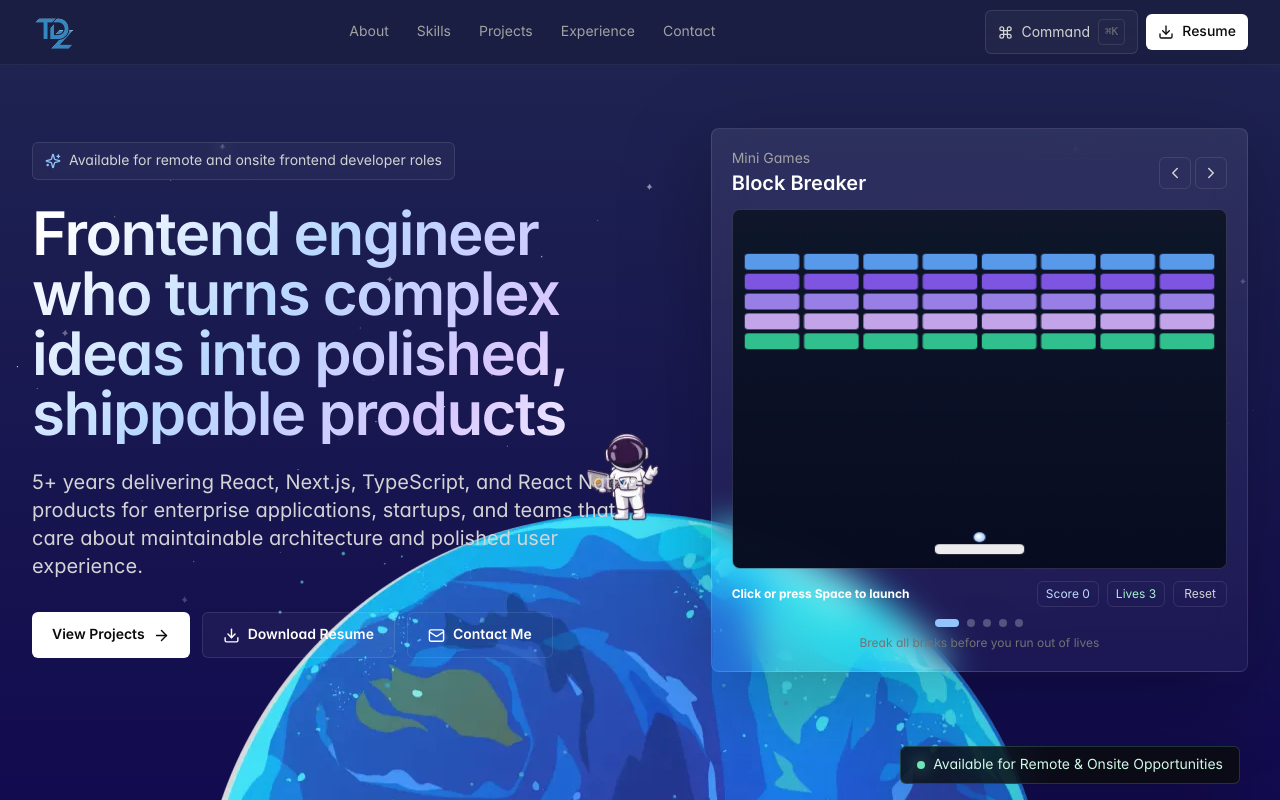
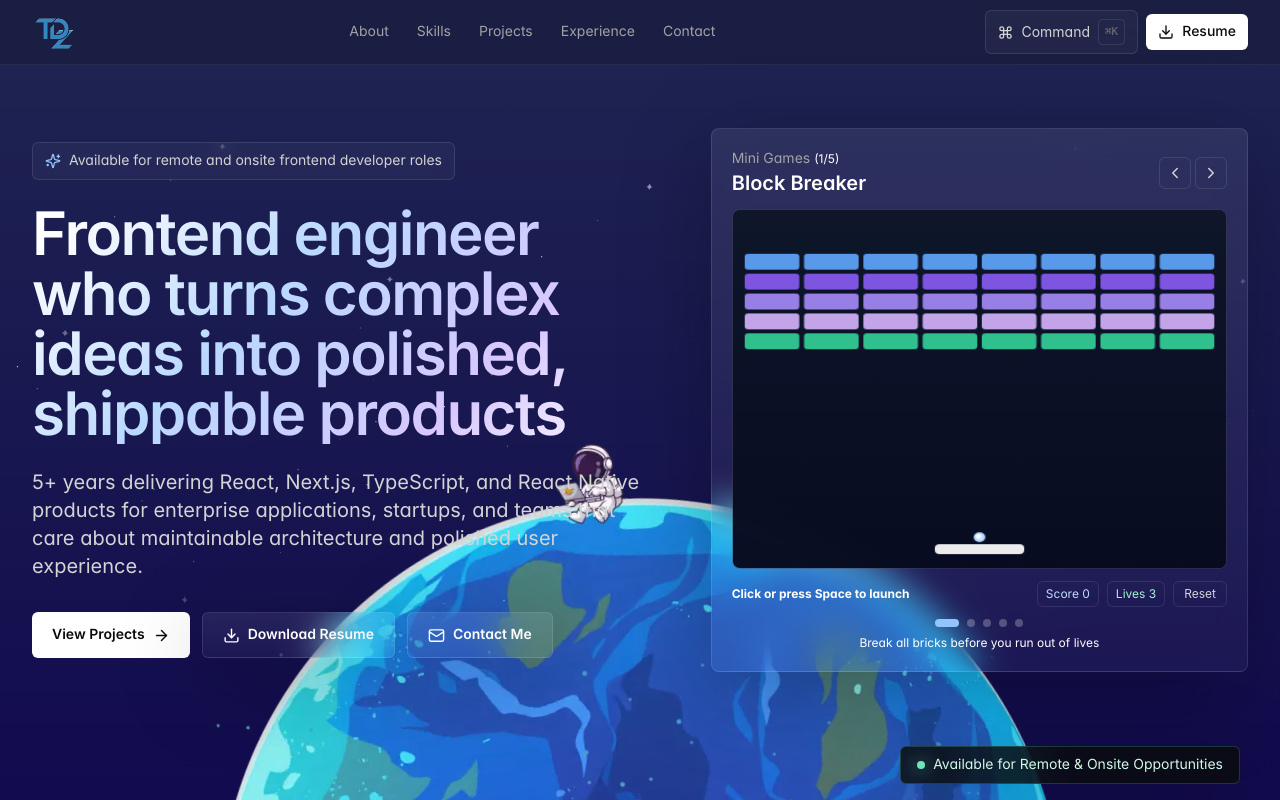
Before and after one commit to zudhhyy/portofolio, a Next.js app: page / in a window 1280 px wide. Shown: the top 800 px of the page. Built offline with nearby package versions, Linux system fonts and the light colour scheme.

Commit message:
feat(animation): Add new slow spin animation and update existing animations; enhance button styles with glass effect

```diff
--- a/app/page.tsx
+++ b/app/page.tsx
@@ -47,14 +47,14 @@ export default function Home() {
               <a
                 href={profile.resume}
                 {...openInNewTab}
-                className="focus-ring inline-flex items-center justify-center gap-2 rounded-md border border-white/10 bg-white/[0.04] px-5 py-3 text-sm font-semibold text-white transition hover:border-blue-300/40 hover:bg-white/[0.08]"
+                className="glass focus-ring inline-flex items-center justify-center gap-2 rounded-md border border-white/10 bg-white/[0.04] px-5 py-3 text-sm font-semibold text-white transition hover:border-blue-300/40 hover:bg-white/[0.08]"
               >
                 <Download size={17} />
                 Download Resume
               </a>
               <a
                 href="/contact"
-                className="focus-ring inline-flex items-center justify-center gap-2 rounded-md border border-white/10 px-5 py-3 text-sm font-semibold text-white transition hover:border-violet-300/40 hover:bg-white/[0.05]"
+                className="glass focus-ring inline-flex items-center justify-center gap-2 rounded-md border border-white/10 px-5 py-3 text-sm font-semibold text-white transition hover:border-violet-300/40 hover:bg-white/[0.05]"
               >
                 <Mail size={17} />
                 Contact Me
--- a/components/earth-lcp.tsx
+++ b/components/earth-lcp.tsx
@@ -10,7 +10,7 @@ export function EarthLcp({ children }: EarthLcpProps) {
       <div className="absolute inset-0 bg-gradient-to-b from-primary-background-start to-primary-background-end" />
       {children}
       <div className="fixed -bottom-[35%] left-0 right-0 z-0 mx-auto flex animate-slide-up justify-center lg:-bottom-[80%]">
-        <div className="animate-float">
+        <div className="animate-spin-slow">
           {/* eslint-disable-next-line @next/next/no-img-element */}
           <img
             id="earth-lcp"
--- a/components/game-carousel.tsx
+++ b/components/game-carousel.tsx
@@ -66,7 +66,9 @@ export function GameCarousel() {
     <div className="glass relative rounded-lg p-5">
       <div className="mb-3 flex items-center justify-between gap-3">
         <div>
-          <p className="text-sm text-neutral-400">Mini Games</p>
+          <p className="text-sm text-neutral-400 bold">
+            Mini Games <span className="text-xs text-white">({index + 1}/{games.length})</span>
+          </p>
           <h2 className="text-xl font-semibold">{game.title}</h2>
         </div>
         <div className="flex items-center gap-1">
@@ -98,14 +100,12 @@ export function GameCarousel() {
             type="button"
             onClick={() => setIndex(i)}
             aria-label={`Show ${item.title}`}
-            className={`focus-ring h-2 rounded-full transition ${
-              i === index ? 'w-6 bg-blue-300' : 'w-2 bg-white/25 hover:bg-white/40'
-            }`}
+            className={`focus-ring h-2 rounded-full transition ${i === index ? 'w-6 bg-blue-300' : 'w-2 bg-white/25 hover:bg-white/40'}`}
           />
         ))}
       </div>
 
-      <p className="mt-2 text-center text-xs text-neutral-500">{game.hint}</p>
+      <p className="mt-2 text-center text-xs text-white">{game.hint}</p>
     </div>
   );
 }
--- a/tailwind.config.ts
+++ b/tailwind.config.ts
@@ -46,11 +46,17 @@ const config: Config = {
           "0%": { opacity: "0", transform: "translateY(100%)" },
           "100%": { opacity: "1", transform: "translateY(0)" },
         },
+        spinSlow: {
+          "0%": { transform: "rotate(0deg) translateY(0)" },
+          "50%": { transform: "rotate(180deg) translateY(-15px)" },
+          "100%": { transform: "rotate(360deg) translateY(0)" },
+        },
       },
       animation: {
         float: "float 3s ease-in-out infinite",
         shimmer: "shimmer 8s linear infinite",
         "slide-up": "slideUp 0.75s ease-out forwards",
+        "spin-slow": "spinSlow 30s linear infinite",
       },
     },
   },
```
